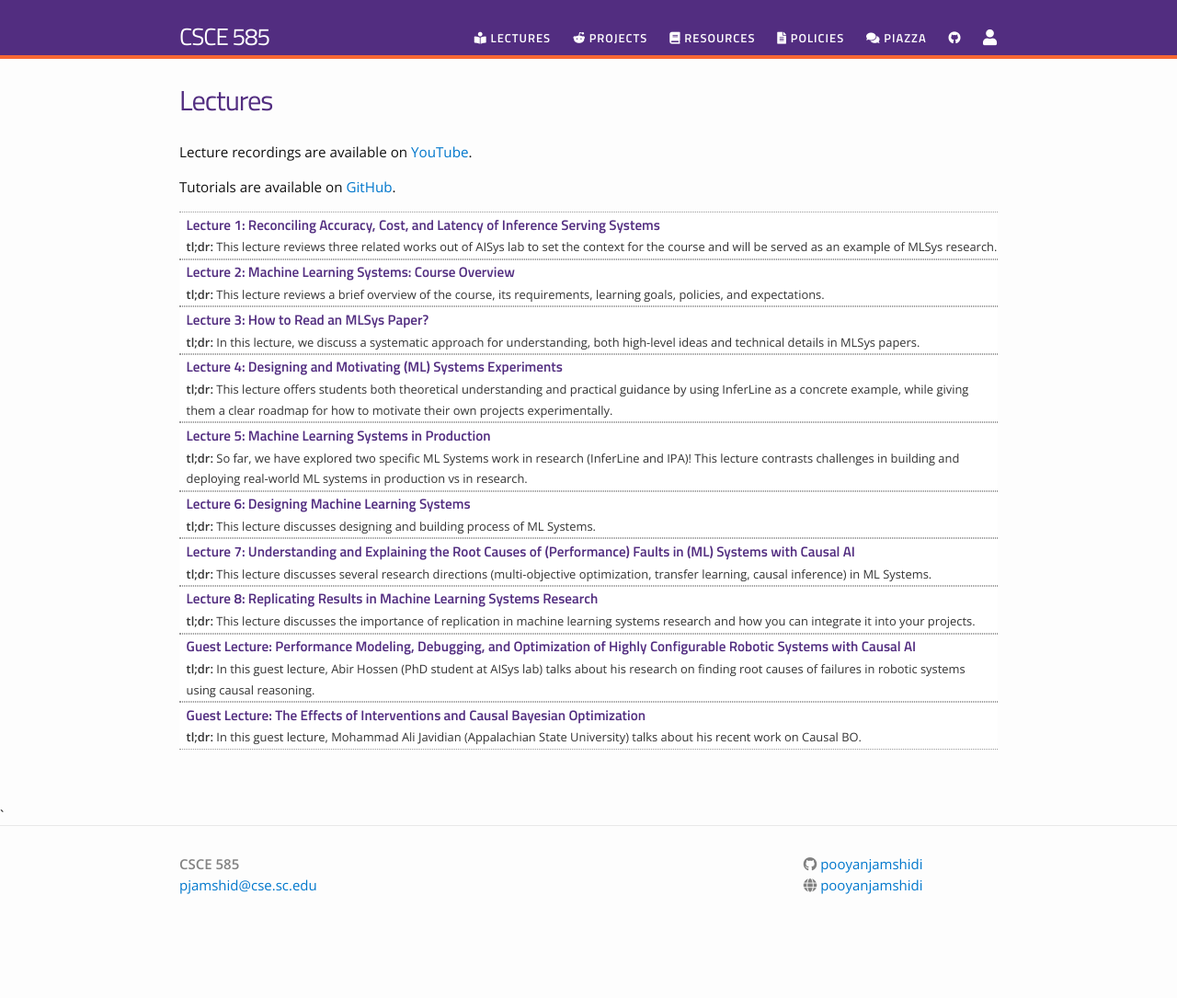
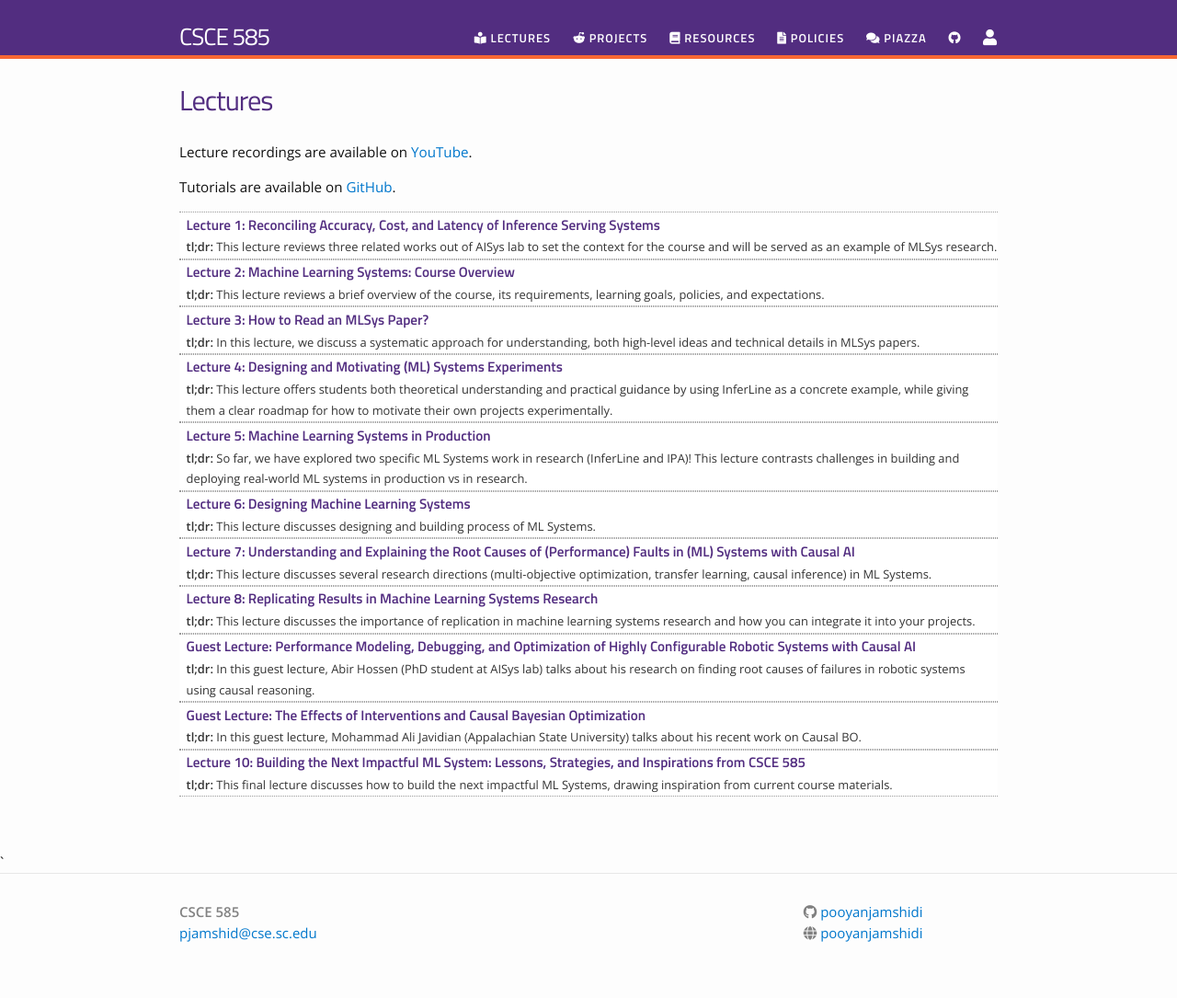
Before and after one commit to pooyanjamshidi/mls, a Jekyll site: the page built from lectures.md, in a window 1280 px wide. Shown: the whole page at 92% size. Built offline with Jekyll 4.4.1, drawn with Linux system fonts in a browser that asks for light colours; nearby versions of some CDN libraries; before the commit the page ends 1033 px from its top, so only the background shows below that.

Commit message:
added lecture 10

```diff
--- a/_data/lectures.yml
+++ b/_data/lectures.yml
@@ -46,6 +46,11 @@
   filename: csce585_2024_slides_javidian_causal_bo
   dirname: lectures
   tldr: "In this guest lecture, Mohammad Ali Javidian (Appalachian State University) talks about his recent work on Causal BO."
+
+- title: "Lecture 10: Building the Next Impactful ML System: Lessons, Strategies, and Inspirations from CSCE 585"
+  filename: csce585_2024_10_slides_mlsys_impactful_ml_system
+  dirname: lectures
+  tldr: "This final lecture discusses how to build the next impactful ML Systems, drawing inspiration from current course materials."
 
 
 # - title: "Lecture 3: Machine Learning Systems: Trustworthy AI"
```
Also changed, not shown: 1 other file.
